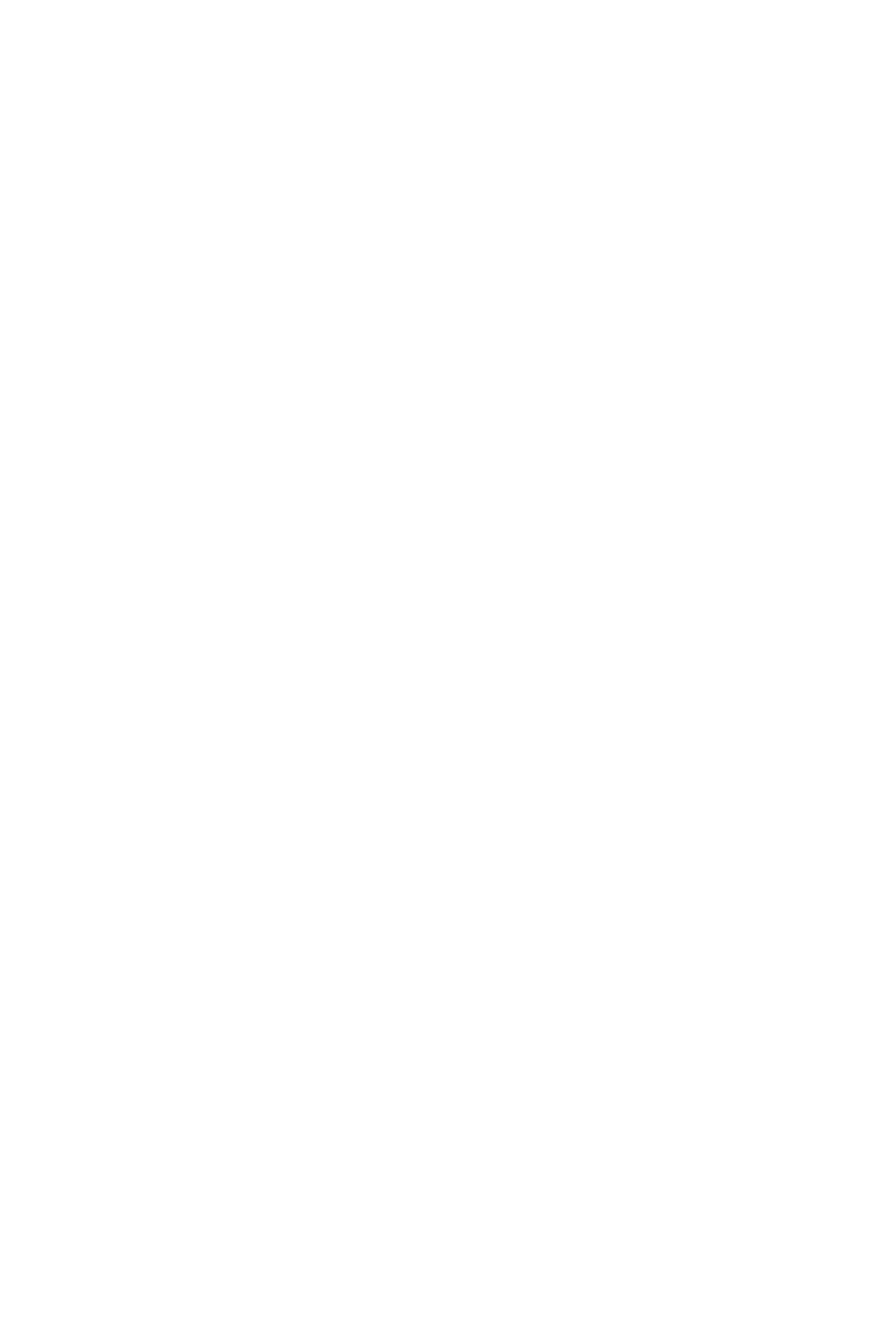
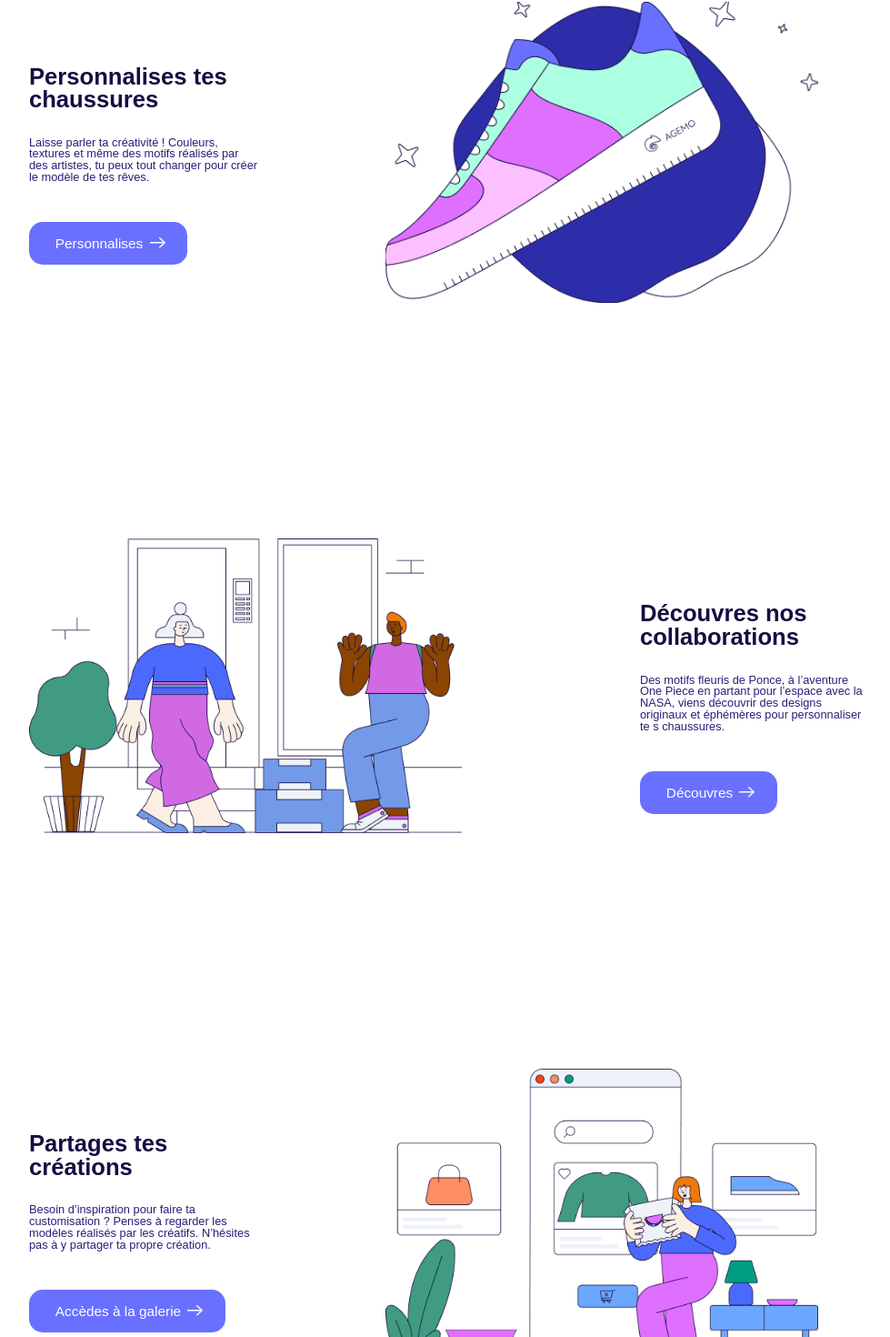
Before and after one commit to SeubJrd/agemovue, a Vue app: page / in a window 1280 px wide. Shown: the part 1274-2744 px from the top of the page at 91% size, without its empty margins (128-1107 px from the left). Before the commit the page ends 800 px from the top, so only its background shows below. Built offline with nearby package versions, Linux system fonts and the light colour scheme; a web font is replaced by a local one.

Commit message:
Ajout Homepage depuis ancien projet

```diff
--- /dev/null
+++ b/src/scss/btn.scss
@@ -0,0 +1,114 @@
+// Bouton desktop
+
+.primaryBtn{
+    text-decoration: none;
+    font-size: 1.2vw;
+    display: inline-block;
+    background: $colorAction;
+    color: white;
+    padding: 1rem 1.8rem;
+    border-radius: 15px;
+    &.-fleche{
+        padding: 1rem 0.925rem 1rem 1.8rem;
+        transition: padding 0.3s ease-in-out;
+        &:hover{
+                padding: 1rem 1.8rem 1rem 1.8rem;
+                transition: padding 0.3s ease-in-out;
+        }
+    }
+    &:hover{
+        .fleche__line{
+            transform: scaleX(1.7);
+            transition: transform 0.3s ease-in-out;
+        }
+
+        .fleche__pointe{
+            transform: translateX(14px);
+            transition: transform 0.3s ease-in-out;
+        }
+    }
+    .fleche {
+        width: 30px;
+        *{
+            fill:white;
+        }
+        .fleche__line{
+            transition: transform 0.3s ease-in-out;
+        }
+
+        .fleche__pointe{
+            transition: transform 0.3s ease-in-out;
+        }
+
+    }
+}
+
+.primaryBtn:hover{
+    background: $horizontalGradient;
+}
+
+
+//bouton variant page modeles
+
+.BtnVariant-modeles{
+    text-decoration: none;
+    font-size: 1.2vw;
+    background: $roseClair;
+    color: white;
+    padding: 1rem 1.8rem;
+    border-radius: 15px;
+    &.-fleche{
+        padding: 1rem 0.925rem 1rem 1.8rem;
+        transition: padding 0.3s ease-in-out;
+        &:hover{
+                padding: 1rem 1.8rem 1rem 1.8rem;
+                transition: padding 0.3s ease-in-out;
+        }
+    }
+    &:hover{
+        .fleche__line{
+            transform: scaleX(1.7);
+            transition: transform 0.3s ease-in-out;
+        }
+
+        .fleche__pointe{
+            transform: translateX(14px);
+            transition: transform 0.3s ease-in-out;
+        }
+    }
+    .fleche {
+        width: 30px;
+        *{
+            fill:white;
+        }
+        .fleche__line{
+            transition: transform 0.3s ease-in-out;
+        }
+
+        .fleche__pointe{
+            transition: transform 0.3s ease-in-out;
+        }
+
+    }
+}
+
+.BtnVariant-modeles:hover{
+    background: $horizontalGradientVariant;
+}
+
+
+// Bouton compte
+
+.primaryBtnCompte{
+    text-decoration: none;
+    font-size: 1.2vw;
+    display: inline-block;
+    background: $colorAction;
+    color: white;
+    padding: 1rem 3rem;
+    border-radius: 15px;
+}
+
+.primaryBtnCompte:hover{
+    background: $horizontalGradient;
+}
--- a/src/scss/styles.scss
+++ b/src/scss/styles.scss
@@ -2,3 +2,4 @@
 @import "locomotive";
 @import "vars";
 @import "typography";
+@import "btn";
--- a/src/views/Home.vue
+++ b/src/views/Home.vue
@@ -1,5 +1,95 @@
 <template>
     <div class="main">
+
+        <video class="section1__video" autoplay loop muted>
+            <source src="@/assets/video/test youtube.mp4" type=video/mp4>
+        </video>
+
+        <img class="chevronEtrange" src="@/assets/img/Accueil/chevronEtrange.png" alt="">
+
+        <div class="accueil__section -accueil-colDroite">
+            <div class="accueil__infos">
+                <h1>Personnalises tes chaussures</h1>
+                <p>Laisse parler ta créativité ! Couleurs, textures et même des motifs réalisés par des artistes, tu peux tout changer pour créer le modèle de tes rêves.</p>
+                <a class="primaryBtn -fleche" href="">Personnalises
+                    <span><svg class="fleche" version="1.1" id="Calque_1" xmlns="http://www.w3.org/2000/svg"
+                            xmlns:xlink="http://www.w3.org/1999/xlink" x="0px" y="0px" viewBox="0 0 42 16.1"
+                            enable-background="new 0 0 42 16.1" xml:space="preserve">
+                             <path class="fleche__line" fill-rule="evenodd" clip-rule="evenodd" fill="#170D42"
+                                d="M24.4,7.1H5c-0.6,0-1,0.4-1,1s0.4,1,1,1h19.4" />
+                            <path class="fleche__pointe" fill-rule="evenodd" clip-rule="evenodd" fill="#170D42"
+                                d="M24.4,9.1l-5.9,5.3c-0.4,0.4-0.4,1-0.1,1.4s1,0.4,1.4,0.1l7.8-7
+                        c0.2-0.2,0.3-0.5,0.3-0.7c0-0.3-0.1-0.6-0.3-0.7l-7.8-7.2c-0.4-0.4-1-0.3-1.4,0.1s-0.3,1,0.1,1.4l5.9,5.3" />
+                        </svg></span>
+                </a>
+            </div>
+            <div class="accueil__infos-illus">
+                <img src="@/assets/img/Accueil/Illu personailser.png" alt="">
+            </div>
+        </div>
+
+        <div class="accueil__section -accueil-colGauche">
+            <div class="accueil__infos-illus">
+                <img src="@/assets/img/Accueil/Illu Colaboration.png" alt="">
+            </div>
+            <div class="accueil__infos">
+                <h1>Découvres nos collaborations</h1>
+                <p>Des motifs fleuris de Ponce, à l’aventure One Piece en partant pour l’espace avec la NASA, viens découvrir des designs originaux et éphémères pour personnaliser te s chaussures.</p>
+                <a class="primaryBtn -fleche" href="">Découvres
+                    <span><svg class="fleche" version="1.1" id="Calque_1" xmlns="http://www.w3.org/2000/svg"
+                            xmlns:xlink="http://www.w3.org/1999/xlink" x="0px" y="0px" viewBox="0 0 42 16.1"
+                            enable-background="new 0 0 42 16.1" xml:space="preserve">
+                             <path class="fleche__line" fill-rule="evenodd" clip-rule="evenodd" fill="#170D42"
+                                d="M24.4,7.1H5c-0.6,0-1,0.4-1,1s0.4,1,1,1h19.4" />
+                            <path class="fleche__pointe" fill-rule="evenodd" clip-rule="evenodd" fill="#170D42"
+                                d="M24.4,9.1l-5.9,5.3c-0.4,0.4-0.4,1-0.1,1.4s1,0.4,1.4,0.1l7.8-7
+                        c0.2-0.2,0.3-0.5,0.3-0.7c0-0.3-0.1-0.6-0.3-0.7l-7.8-7.2c-0.4-0.4-1-0.3-1.4,0.1s-0.3,1,0.1,1.4l5.9,5.3" />
+                        </svg></span>
+                </a>
+            </div>
+        </div>
+
+        <div class="accueil__section -accueil-colDroite">
+            <div class="accueil__infos">
+                <h1>Partages tes créations</h1>
+                <p>Besoin d’inspiration pour faire ta customisation ? Penses à regarder les modèles réalisés par les créatifs. N’hésites pas à y partager ta propre création.</p>
+                <a class="primaryBtn -fleche" href="">Accèdes à la galerie
+                    <span><svg class="fleche" version="1.1" id="Calque_1" xmlns="http://www.w3.org/2000/svg"
+                            xmlns:xlink="http://www.w3.org/1999/xlink" x="0px" y="0px" viewBox="0 0 42 16.1"
+                            enable-background="new 0 0 42 16.1" xml:space="preserve">
+                             <path class="fleche__line" fill-rule="evenodd" clip-rule="evenodd" fill="#170D42"
+                                d="M24.4,7.1H5c-0.6,0-1,0.4-1,1s0.4,1,1,1h19.4" />
+                            <path class="fleche__pointe" fill-rule="evenodd" clip-rule="evenodd" fill="#170D42"
+                                d="M24.4,9.1l-5.9,5.3c-0.4,0.4-0.4,1-0.1,1.4s1,0.4,1.4,0.1l7.8-7
+                        c0.2-0.2,0.3-0.5,0.3-0.7c0-0.3-0.1-0.6-0.3-0.7l-7.8-7.2c-0.4-0.4-1-0.3-1.4,0.1s-0.3,1,0.1,1.4l5.9,5.3" />
+                        </svg></span>
+                </a>
+            </div>
+            <div class="accueil__infos-illus">
+                <img src="@/assets/img/Accueil/Illu Partagez.png" alt="">
+            </div>
+        </div>
+
+        <div class="accueil__section -accueil-colGauche">
+            <div class="accueil__infos-illus">
+                <img src="@/assets/img/Accueil/Illu Engagemens.png" alt="">
+            </div>
+            <div class="accueil__infos">
+                <h1>Découvres nos engagements</h1>
+                <p>Notre planète est importante, pour limiter notre impact environnemental, Agemo s’engage sur ses méthodes de production et choix de matériaux.</p>
+                <a class="primaryBtn -fleche" href="">Découvres
+                    <span><svg class="fleche" version="1.1" id="Calque_1" xmlns="http://www.w3.org/2000/svg"
+                            xmlns:xlink="http://www.w3.org/1999/xlink" x="0px" y="0px" viewBox="0 0 42 16.1"
+                            enable-background="new 0 0 42 16.1" xml:space="preserve">
+                             <path class="fleche__line" fill-rule="evenodd" clip-rule="evenodd" fill="#170D42"
+                                d="M24.4,7.1H5c-0.6,0-1,0.4-1,1s0.4,1,1,1h19.4" />
+                            <path class="fleche__pointe" fill-rule="evenodd" clip-rule="evenodd" fill="#170D42"
+                                d="M24.4,9.1l-5.9,5.3c-0.4,0.4-0.4,1-0.1,1.4s1,0.4,1.4,0.1l7.8-7
+                        c0.2-0.2,0.3-0.5,0.3-0.7c0-0.3-0.1-0.6-0.3-0.7l-7.8-7.2c-0.4-0.4-1-0.3-1.4,0.1s-0.3,1,0.1,1.4l5.9,5.3" />
+                        </svg></span>
+                </a>
+            </div>
+        </div>
 
     </div>
 </template>
@@ -14,8 +104,74 @@ export default {
 
 <style lang="scss">
 
-h1{
-    color: $bleuFluo;
+.accueil__section{
+    display: grid;
+    grid-template-columns: repeat(2);
+    margin-left: 12.5%;
+    margin-top: 20%;
+}
+
+.accueil__infos{
+    margin-top: 25%;
+}
+
+.accueil__infos h1{
+    margin-bottom: 10%;
+    font-weight: 600;
+    width: 80%;
+}
+
+.accueil__infos p{
+    margin-bottom: 15%;
+    width: 90%;
+}
+
+.accueil__infos-illus img{
+    width: 85%;
+}
+
+.-accueil-colDroite{
+    grid-auto-columns: 25% 50%;
+    grid-column-gap: 10%;
+}
+
+.-accueil-colGauche{
+    grid-auto-columns: 50% 25%;
+    grid-column-gap: 10%;
+}
+
+.-accueil-colDroite .accueil__infos{
+    grid-column: 1;
+}
+
+.-accueil-colDroite .accueil__infos-illus{
+    grid-column: 2;
+}
+
+.-accueil-colGauche .accueil__infos-illus{
+    grid-column: 1;
+}
+
+.-accueil-colGauche .accueil__infos{
+    grid-column: 2;
+}
+
+.section1__video {
+    width: 100%;
+    height: 100vh;
+    border: none;
+    object-fit: cover;
+
+}
+
+.chevronEtrange{
+    position: relative;
+    text-align: center;
+    display: flex;
+    align-items: center;
+    justify-content: center;
+    margin-top: -10vh;
+    width: 100%;
 }
 
 </style>
```
